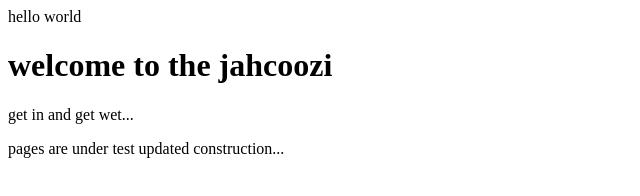
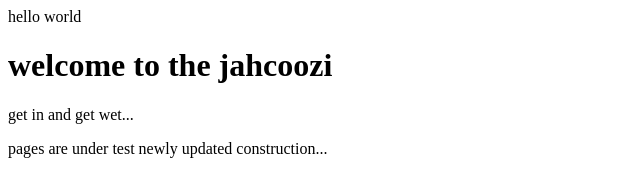
Before and after one commit to jahcoozi/jahcoozi.github.io, a plain HTML site: page index.html in a window 1280 px wide. Shown: the full height of the page, 0-640 px from the left. Drawn offline with Linux system fonts and the light colour scheme.

Commit message:
newly
Newly

```diff
--- a/index.html
+++ b/index.html
@@ -7,7 +7,7 @@ hello world
 <body>
 <h1>welcome to the jahcoozi</h1>
 <p>get in and get wet...</p>
-<p>pages are under test updated construction...</p>
+<p>pages are under test newly updated construction...</p>
 </body>
 <footer>
 </footer>
```
